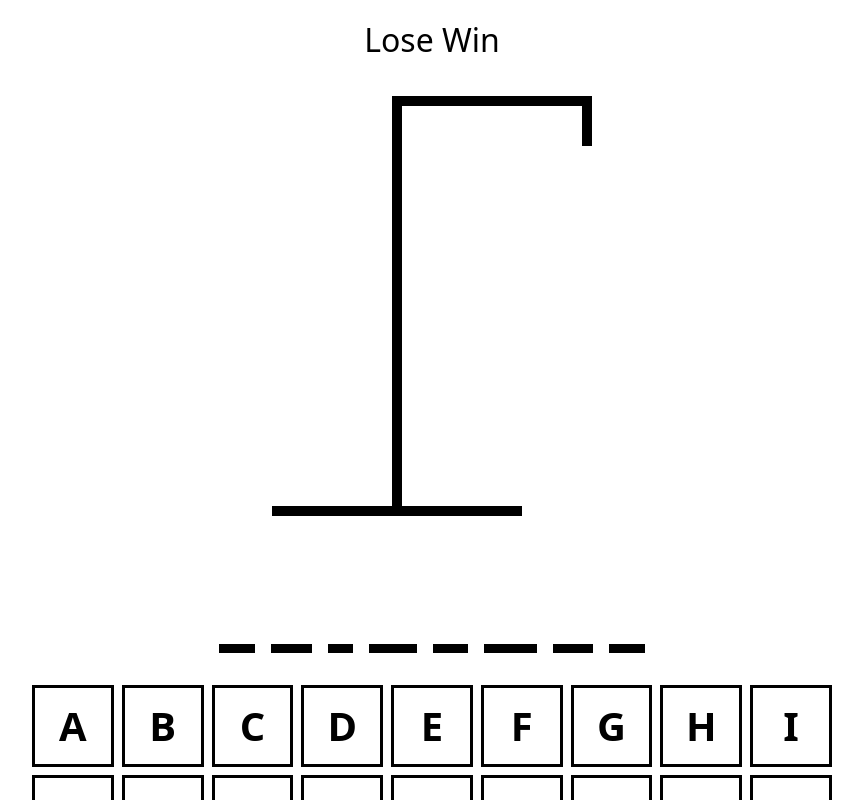
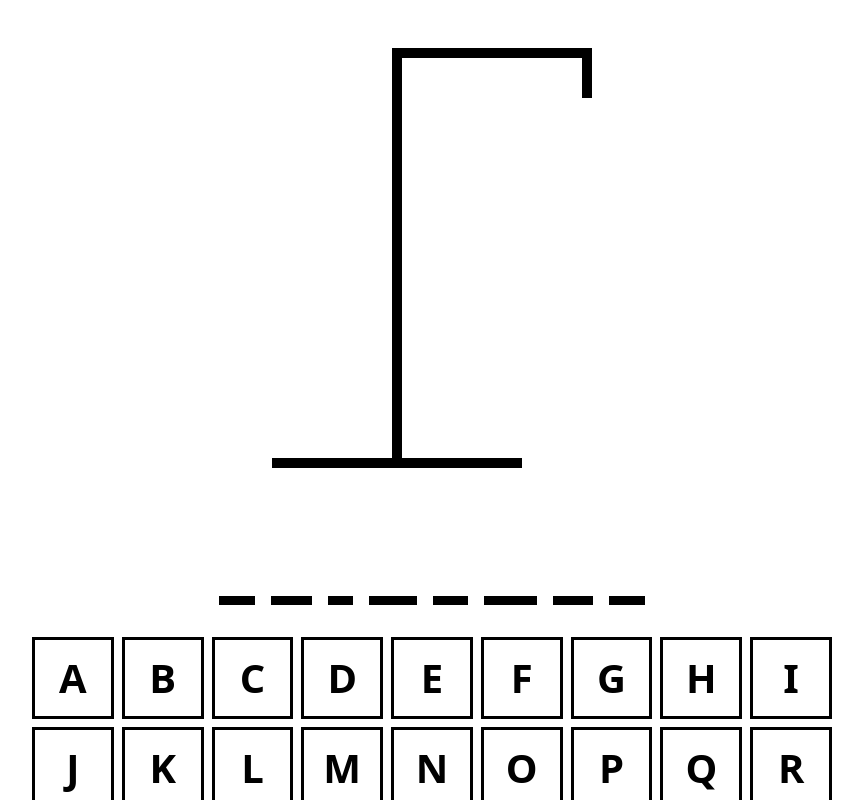
Before and after one commit to dilarauluturhan/hangman, a React (Create React App) app: page / in a window 1280 px wide. Shown: the top 800 px of the page, without its empty margins (208-1071 px from the left). Built offline with nearby package versions, Linux system fonts and the light colour scheme; the HTML template or start-up script is replaced by a standard one.

Commit message:
feat: winner and loser logic

```diff
--- a/src/App.tsx
+++ b/src/App.tsx
@@ -16,13 +16,18 @@ function App() {
     letter => !wordToGuess.includes(letter)
   )
 
+  const isLoser = incorrectLetters.length >= 6;
+  const isWinner = wordToGuess
+    .split('')
+    .every(letter => guessLetters.includes(letter));
+
   const addGuessLetter = useCallback((letter: string) => {
-    if (guessLetters.includes(letter)) {
+    if (guessLetters.includes(letter) || isLoser || isWinner) {
       return
     } else {
       setGuessLetters(currentLetters => [...currentLetters, letter])
     }
-  }, [guessLetters])
+  }, [guessLetters, isLoser, isWinner])
 
   // keyboard event handler
   useEffect(() => {
@@ -57,17 +62,22 @@ function App() {
         fontSize: '2rem',
         textAlign: 'center'
       }}>
-        Lose
-        Win
+        {isWinner && 'Winner!'}
+        {isLoser && 'Loser!'}
       </div>
       {/* I want to know how many times I chose the wrong letter */}
       <HangmanDraw numberOfGuess={incorrectLetters.length} />
-      <HangmanWord guessLetters={guessLetters} wordToGuess={wordToGuess} />
+      <HangmanWord
+        result={isLoser}
+        guessLetters={guessLetters}
+        wordToGuess={wordToGuess}
+      />
       <div style={{ alignSelf: 'stretch' }}>
         <Keyboard
-        activeLetter={guessLetters.filter(letter => wordToGuess.includes(letter))}
-        inactiveLetter={incorrectLetters}
-        addGuessLetter={addGuessLetter}
+          disabled={isWinner || isLoser}
+          activeLetter={guessLetters.filter(letter => wordToGuess.includes(letter))}
+          inactiveLetter={incorrectLetters}
+          addGuessLetter={addGuessLetter}
         />
       </div>
     </div>
--- a/src/component/HangmanWord.tsx
+++ b/src/component/HangmanWord.tsx
@@ -1,9 +1,10 @@
 type HangmanWordProps = {
   guessLetters: string[],
-  wordToGuess: string
+  wordToGuess: string,
+  result?: boolean
 }
 
-const HangmanWord = ({guessLetters, wordToGuess}: HangmanWordProps) => {
+const HangmanWord = ({ guessLetters, wordToGuess, result = false }: HangmanWordProps) => {
   return (
     <div style={{
       display: 'flex',
@@ -16,9 +17,10 @@ const HangmanWord = ({guessLetters, wordToGuess}: HangmanWordProps) => {
       {wordToGuess.split('').map((letter, index) => (
         <span style={{ borderBottom: '.6rem solid black' }} key={index}>
           <span style={{
-            visibility: guessLetters.includes(letter)
+            visibility: guessLetters.includes(letter) || result
               ? 'visible'
-              : 'hidden'
+              : 'hidden',
+            color: !guessLetters.includes(letter) && result ? 'red' : 'black'
           }}>
             {letter}
           </span>
--- a/src/component/Keyboard.tsx
+++ b/src/component/Keyboard.tsx
@@ -32,10 +32,16 @@ const KEYS = [
 type KeyboardProps = {
   activeLetter: string[],
   inactiveLetter: string[],
-  addGuessLetter: (letter: string) => void
+  addGuessLetter: (letter: string) => void,
+  disabled: boolean
 }
 
-const Keyboard = ({ activeLetter, inactiveLetter, addGuessLetter }: KeyboardProps) => {
+const Keyboard = ({
+  activeLetter,
+  inactiveLetter,
+  addGuessLetter,
+  disabled = false
+}: KeyboardProps) => {
   return (
     <div style={{
       display: 'grid',
@@ -51,7 +57,7 @@ const Keyboard = ({ activeLetter, inactiveLetter, addGuessLetter }: KeyboardProp
             className={`${styles.btn}
             ${isActive ? styles.active : ''}
             ${isInactive ? styles.inactive : ''}`}
-            disabled={isInactive || isActive}
+            disabled={isInactive || isActive || disabled}
             key={key}>
             {key}
           </button>
```
